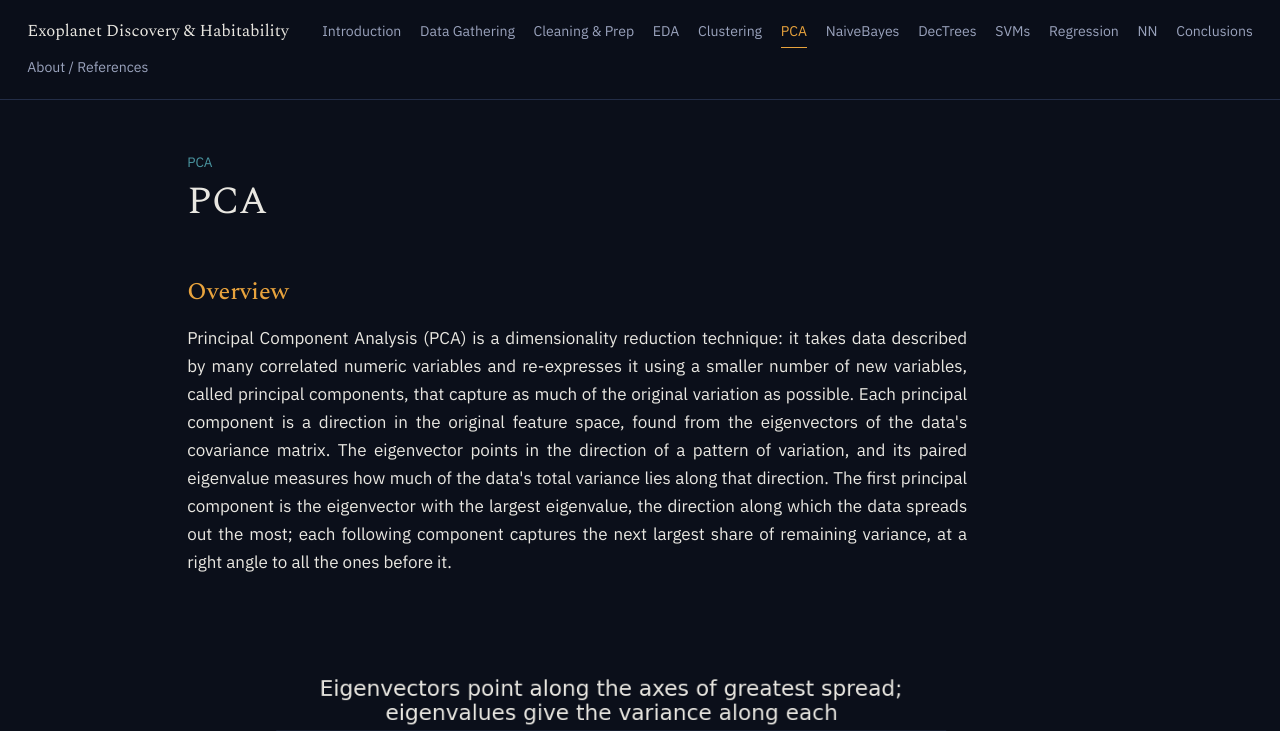
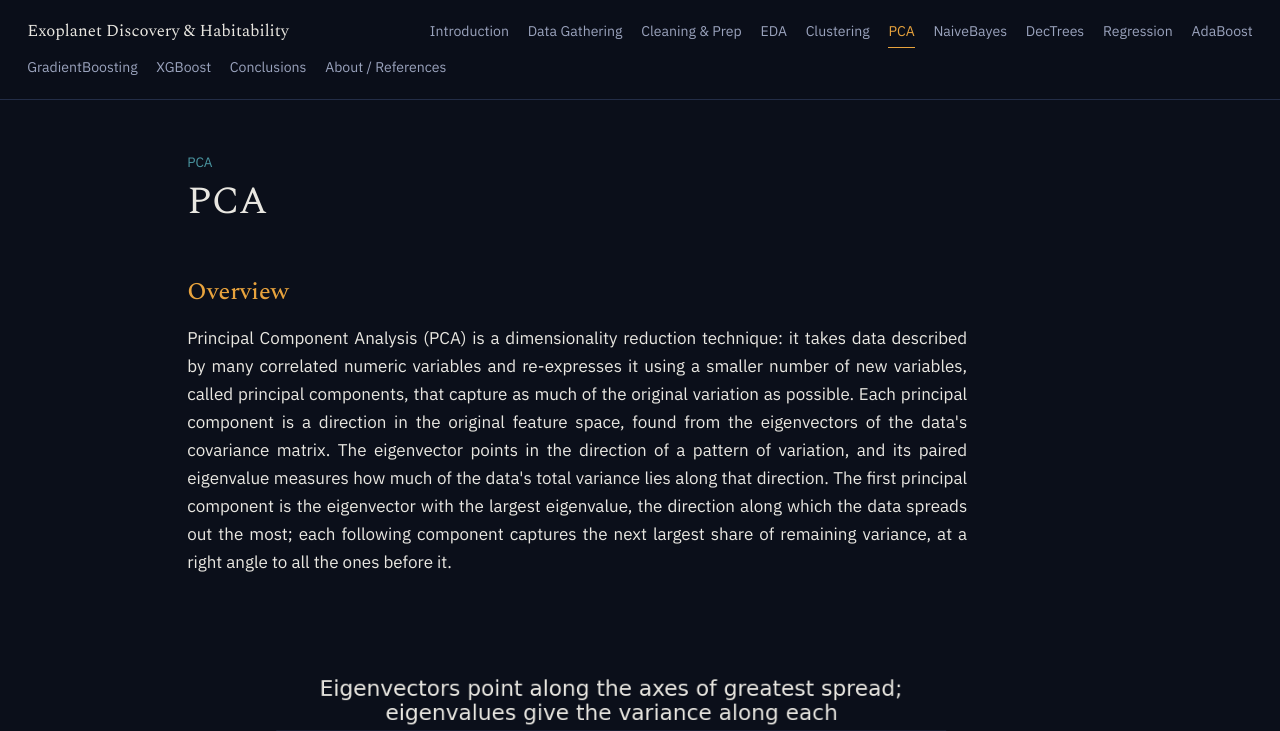
Before and after one commit to Aayushx9/CSCI-5612-ML-Exoplanet-Habitability, a plain HTML site: page pca.html in a window 1280 px wide. Shown: the top 731 px of the page. Drawn offline with nearby package versions, Linux system fonts and the light colour scheme.

Commit message:
Add files via upload

```diff
--- a/pca.html
+++ b/pca.html
@@ -9,7 +9,7 @@
 <link rel="stylesheet" href="style.css">
 </head>
 <body>
-<nav class="topnav"><span class="brand">Exoplanet Discovery &amp; Habitability</span><a href="index.html">Introduction</a><a href="data_gathering.html">Data Gathering</a><a href="cleaning_prep.html">Cleaning &amp; Prep</a><a href="eda.html">EDA</a><a href="clustering.html">Clustering</a><a href="pca.html" class="active">PCA</a><a href="naivebayes.html">NaiveBayes</a><a href="dectrees.html">DecTrees</a><a href="svms.html">SVMs</a><a href="regression.html">Regression</a><a href="nn.html">NN</a><a href="conclusions.html">Conclusions</a><a href="about_references.html">About / References</a></nav><main>
+<nav class="topnav"><span class="brand">Exoplanet Discovery &amp; Habitability</span><a href="index.html">Introduction</a><a href="data_gathering.html">Data Gathering</a><a href="cleaning_prep.html">Cleaning &amp; Prep</a><a href="eda.html">EDA</a><a href="clustering.html">Clustering</a><a href="pca.html" class="active">PCA</a><a href="naivebayes.html">NaiveBayes</a><a href="dectrees.html">DecTrees</a><a href="regression.html">Regression</a><a href="adaboost.html">AdaBoost</a><a href="gradientboosting.html">GradientBoosting</a><a href="xgboost.html">XGBoost</a><a href="conclusions.html">Conclusions</a><a href="about_references.html">About / References</a></nav><main>
   <p class="eyebrow">PCA</p>
   <h1>PCA</h1>
 
```
